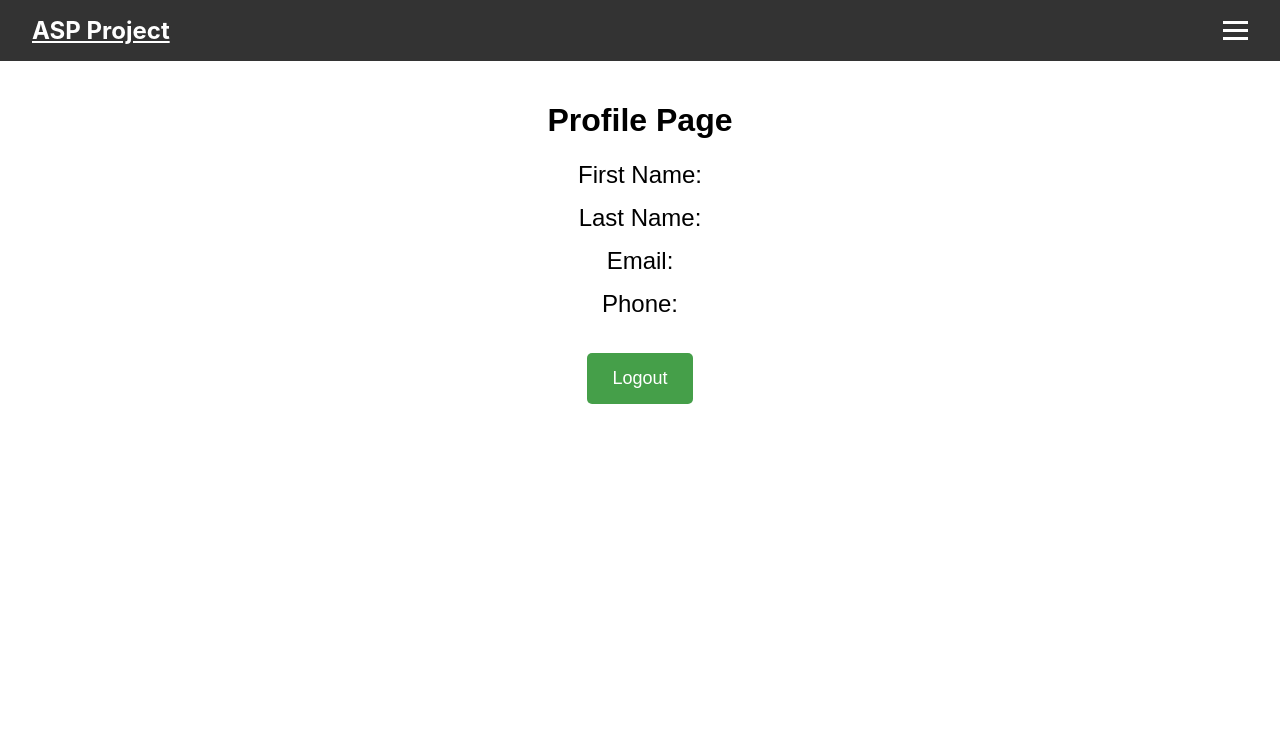
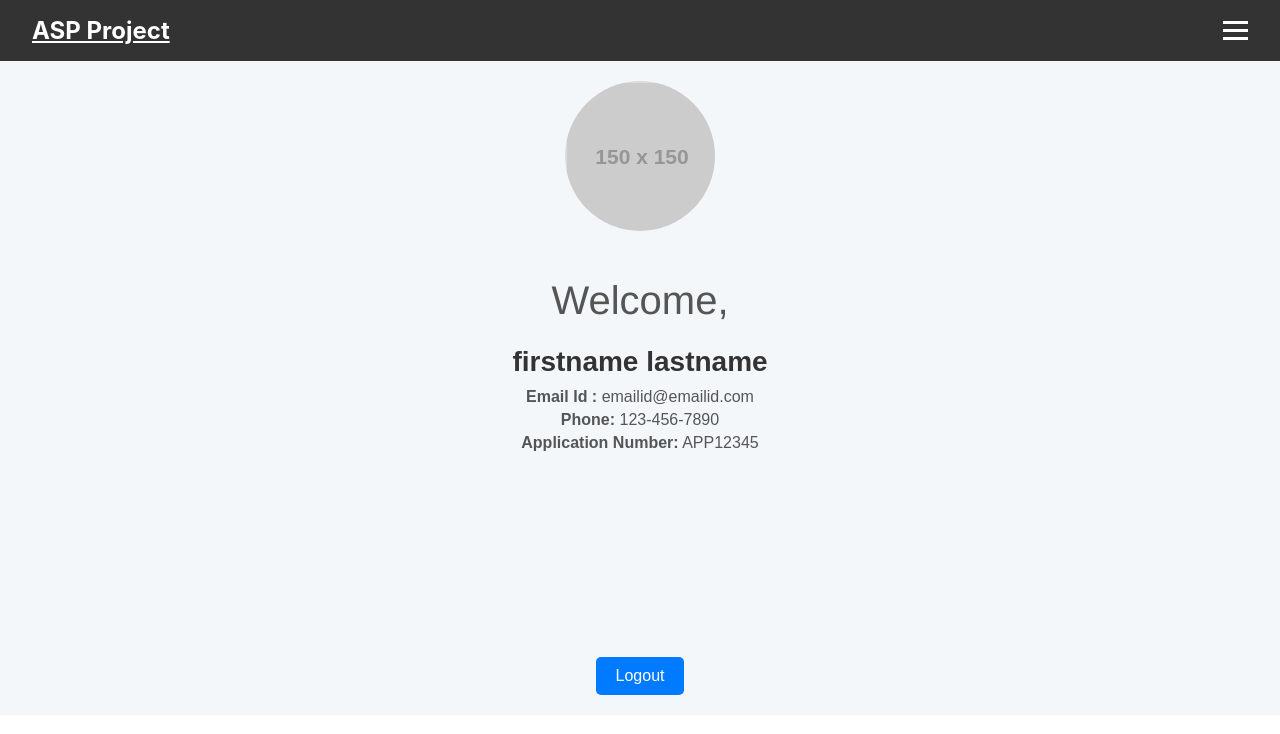
Before and after one commit to ASP-Project-2024/ASP_FrontEnd, a React (Create React App) app: page /profile in a window 1280 px wide. Shown: the top 734 px of the page. Built offline with nearby package versions, Linux system fonts and the light colour scheme; no server answers.

Commit message:
profile page updated

```diff
--- a/src/components/Profile.css
+++ b/src/components/Profile.css
@@ -1,41 +1,78 @@
-/* Centering the profile container horizontally */
+/* General Container */
 .profile-container {
-  padding: 20px;
-  max-width: 600px;
-  margin: 0 auto;  /* Horizontally center the container */
-  font-family: Arial, sans-serif;
   display: flex;
   flex-direction: column;
-  align-items: center;  /* This will center the content horizontally */
+  align-items: center;
+  padding: 20px;
+  background-color: #f4f7fa;
+  font-family: 'Arial', sans-serif;
 }
 
-/* Profile info layout */
-.profile-info {
-  display: flex;
-  flex-direction: column;
-  gap: 15px;  /* Increase gap between rows */
-  align-items: center;  /* This centers each row (name, email, phone) horizontally */
-  text-align: left;  /* Align text to the left inside each row */
+/* Profile Header Section */
+.profile-header {
+  text-align: center;
+  margin-bottom: 20px;
 }
 
-.name-row,
-.email-row,
-.phone-row {
-  font-size: 24px;  /* Increase font size */
+/* Profile Picture */
+.profile-picture {
+  width: 150px;
+  height: 150px;
+  border-radius: 50%;
+  overflow: hidden;
 }
 
-button.logout-btn {
-  padding: 15px 25px;  /* Increase padding to make the button bigger */
-  font-size: 18px;  /* Increase the font size of the button text */
-  background-color: #459F49;
-  color: white;
-  border: none;
-  cursor: pointer;
-  border-radius: 5px;
-  margin-top: 20px;
-  align-self: center;  /* This ensures the button is centered horizontally */
+.profile-img {
+  width: 100%;
+  height: 100%;
+  object-fit: cover;
+  border: 2px solid #ddd;
+  box-shadow: 0 0 10px rgba(0, 0, 0, 0.1);
 }
 
-button.logout-btn:hover {
-  background-color: #ff1a1a;
+/* Profile Info */
+.profile-details {
+  text-align: center;
+  width: 100%;
 }
+
+.welcome-message {
+  font-size: 40px;
+  font-family: 'Franklin Gothic Medium', 'Arial Narrow', Arial, sans-serif;
+  font-weight: normal;
+  color: #555;
+  margin-bottom: 10px;
+}
+
+.name {
+  font-size: 28px;
+  font-weight: bold;
+  color: #333;
+  margin-bottom: 10px;
+}
+
+.bio {
+  font-size: 16px;
+  color: #555;
+}
+
+.bio p {
+  margin: 5px 0;
+}
+
+/* Logout Button */
+.logout-btn {
+  background-color: #007bff;
+  color: #fff;
+  padding: 10px 20px;
+  font-size: 16px;
+  border: none;
+  border-radius: 5px;
+  cursor: pointer;
+  margin-top: 200px;
+  transition: background-color 0.3s ease;
+}
+
+.logout-btn:hover {
+  background-color: #0056b3;
+}
--- a/src/components/Profile.js
+++ b/src/components/Profile.js
@@ -5,21 +5,22 @@ import './Profile.css';
 function Profile() {
   const navigate = useNavigate();
   const [profileData, setProfileData] = useState({
-    firstname: '',
-    lastname: '',
-    emailid: '',
-    phoneno: '',
-    auth_method: '', // Added auth_method
+    firstname: 'firstname', // Placeholder for testing
+    lastname: 'lastname', // Placeholder for testing
+    emailid: 'emailid@emailid.com', // Placeholder for testing
+    phoneno: '123-456-7890', // Placeholder for testing
+    applicationNumber: 'APP12345', // Placeholder for testing
+    auth_method: 'email', // Placeholder for testing
   });
 
-  // Fetch profile data
+  useEffect(() => {
+    // Uncomment and configure the API request when it's available
+    /*
     const fetchProfile = async () => {
       try {
         const response = await fetch('http://localhost:2000/auth/profile', {
           method: 'GET',
-        headers: {
-          'Content-Type': 'application/json',
-        },
+          headers: { 'Content-Type': 'application/json' },
           credentials: 'include',
         });
 
@@ -34,55 +35,37 @@ function Profile() {
       }
     };
 
-  // Handle logout
-  const handleLogout = async () => {
-    try {
-      const response = await fetch('http://localhost:2000/auth/logout', {
-        method: 'GET',
-        credentials: 'include',
-      });
-
-      if (response.ok) {
-        console.log('Logged out successfully');
-        navigate('/login'); // Redirect to login page
-      } else {
-        console.error('Logout failed');
-      }
-    } catch (error) {
-      console.error('Error during logout:', error);
-    }
-  };
-
-  // Use useEffect to fetch profile data on component mount
-  useEffect(() => {
     fetchProfile();
+    */
   }, []);
 
   return (
     <div className="profile-container">
-      <h1>Profile Page</h1>
-
-      <div className="profile-info">
-        <div className="name-row">
-          <span>First Name: {profileData.firstname}</span>
+      {/* Profile Picture */}
+      <div className="profile-header">
+        <div className="profile-picture">
+          <img
+            className="profile-img"
+            src="https://via.placeholder.com/150"
+            alt="Profile"
+          />
+        </div>
       </div>
 
-        <div className="name-row">
-          <span>Last Name: {profileData.lastname}</span>
+      {/* Profile Info */}
+      <div className="profile-details">
+        <h1 className="welcome-message">Welcome,</h1>
+        <h2 className="name">{profileData.firstname} {profileData.lastname}</h2>
+        <div className="bio">
+          <p><strong>Email Id :</strong> {profileData.emailid}</p>
+          <p><strong>Phone:</strong> {profileData.phoneno}</p>
+          <p><strong>Application Number:</strong> {profileData.applicationNumber}</p>
         </div>
-
-        <div className="email-row">
-          <span>Email: {profileData.emailid}</span>
-        </div>
-
-        {/* Conditionally render phone based on auth_method */}
-        {profileData.auth_method !== 'google' && (
-          <div className="phone-row">
-            <span>Phone: {profileData.phoneno}</span>
-          </div>
-        )}
-
-        <button className="logout-btn" onClick={handleLogout}>
+        {/* Logout Button below application number */}
+        <button
+          className="logout-btn"
+          onClick={() => navigate('/logout')}
+        >
           Logout
         </button>
       </div>
```
Also changed, not shown: 1 other file (tests, documents, lock files or other folders). Lines whose indentation alone changed are shown as unchanged.
